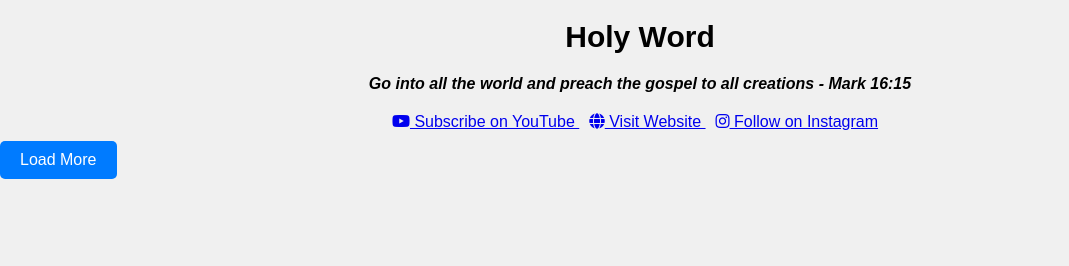
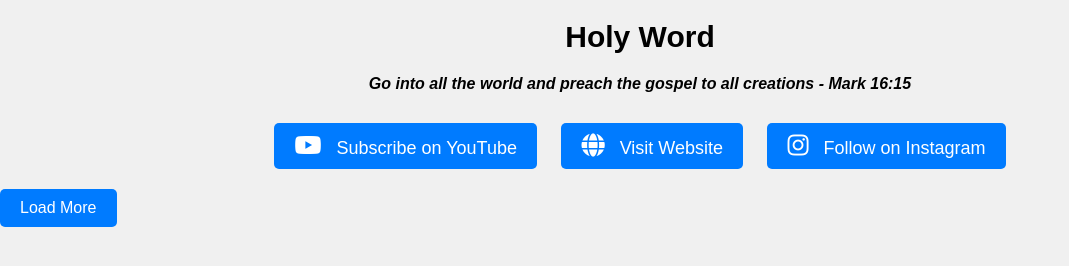
Before and after one commit to benayaram/Daily-Bible-Verse, a plain HTML site: page index.html in a window 1280 px wide. Shown: the whole page, without its empty margins (0-1069 px from the left). Drawn offline with Linux system fonts and the light colour scheme; a small style sheet from the web is missing.

Commit message:
Update styles.css

```diff
--- a/styles.css
+++ b/styles.css
@@ -178,3 +178,30 @@ body {
 .Mainheading a {
     margin-right: 10px; /* Add right margin to create space between icons */
 }
+
+/* Add custom styles for enhanced social media links */
+.Mainheading {
+    text-align: center;
+    margin-top: 20px;
+}
+
+.social-link {
+    display: inline-block;
+    margin: 10px;
+    padding: 10px 20px;
+    font-size: 18px;
+    text-decoration: none;
+    color: #fff;
+    background-color: #007bff; /* Blue background color */
+    border-radius: 5px;
+    transition: background-color 0.3s ease;
+}
+
+.social-link:hover {
+    background-color: #0056b3; /* Darker blue on hover */
+}
+
+.social-link i {
+    margin-right: 10px;
+    font-size: 24px; /* Adjust icon size */
+}
```
